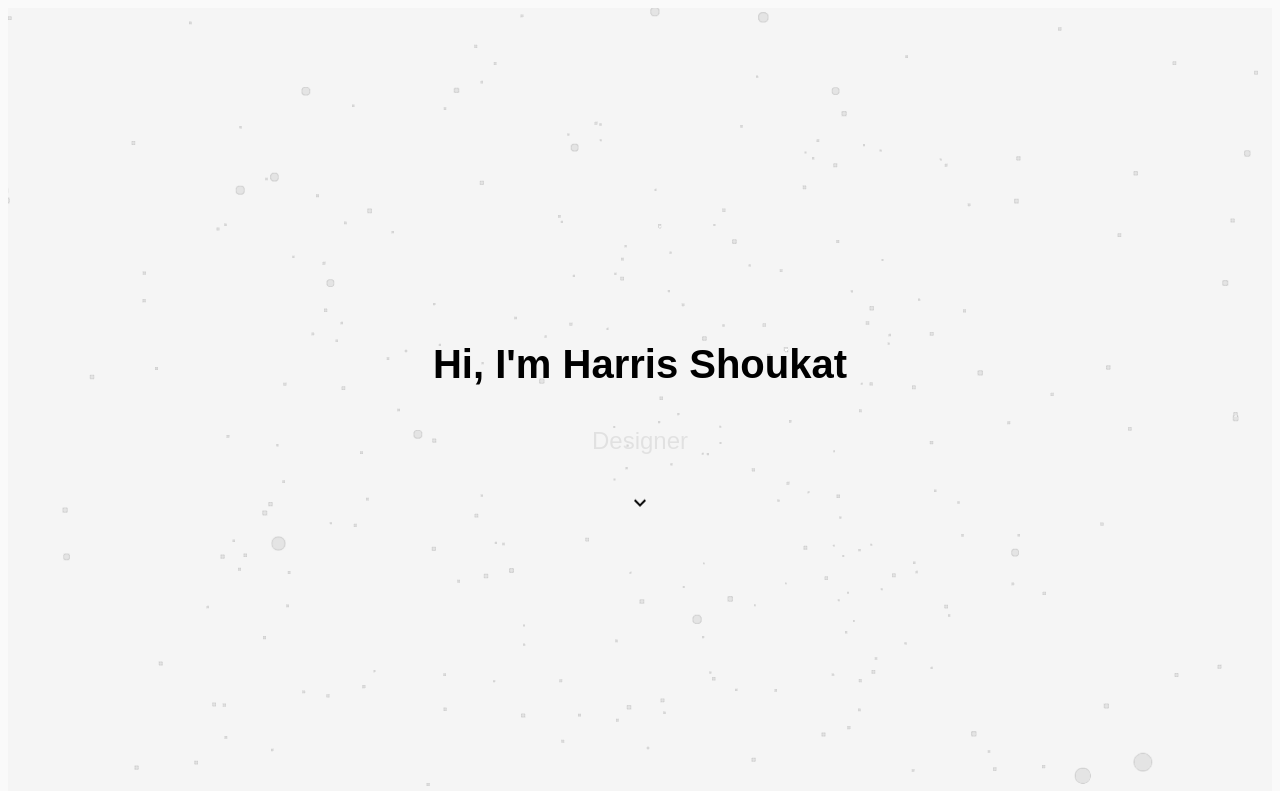
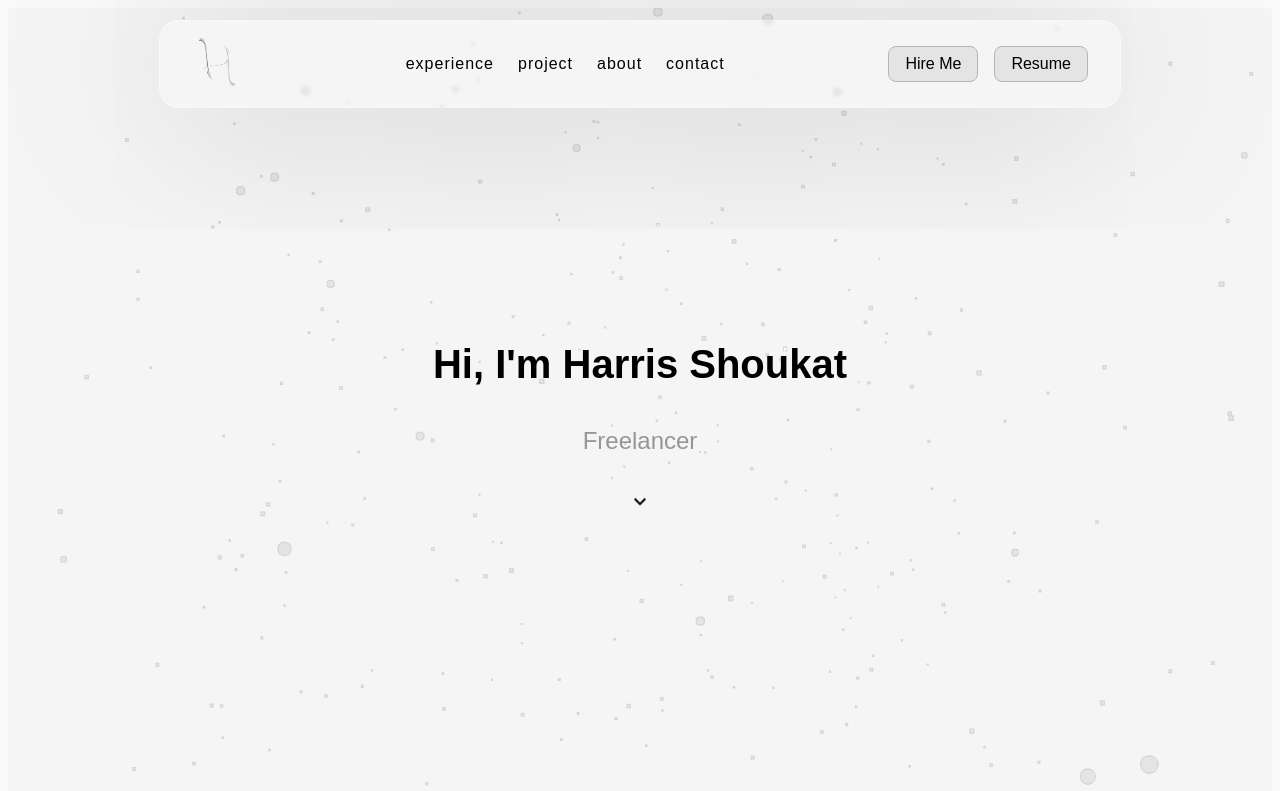
Before and after one commit to Harris-Shoukat/portfolio, a Next.js app: page / in a window 1280 px wide. Shown: the top 791 px of the page. Built offline with nearby package versions, Linux system fonts and the light colour scheme.

Commit message:
folder setup and experience section start

```diff
--- a/package.json
+++ b/package.json
@@ -20,6 +20,7 @@
     "@types/node": "^20",
     "@types/react": "^19",
     "@types/react-dom": "^19",
+    "@types/three": "^0.181.0",
     "eslint": "^9",
     "eslint-config-next": "16.0.1",
     "tailwindcss": "^4",
--- /dev/null
+++ b/src/app/components/experience/Experience.module.css
@@ -0,0 +1,10 @@
+.experience {
+  height: 100vh;              /* full screen height */
+  display: flex;              /* use flexbox */
+  align-items: center;        /* center vertically */
+  justify-content: center;    /* center horizontally */
+  font-size: 2.5rem;          /* larger text */
+  font-weight: bold;          /* bold style */
+  color: black;               /* text color */
+  background: #f5f5f5;        /* light background */
+}
--- /dev/null
+++ b/src/app/components/experience/Experience.tsx
@@ -0,0 +1,12 @@
+import React from 'react'
+import styles from './Experience.module.css'
+
+function Experience() {
+  return (
+    <div id='experience' className={styles.experience}>
+      Experience
+    </div>
+  )
+}
+
+export default Experience
--- a/src/app/components/Navbar.module.css
+++ b/src/app/components/navbar/Navbar.module.css
@@ -9,22 +9,9 @@
   border-radius: 20px;
   background: rgba(255, 255, 255, 0.08);
   backdrop-filter: blur(2px) saturate(180%);
-  -webkit-backdrop-filter: blur(2px) saturate(180%);
   border: 1px solid rgba(255, 255, 255, 0.3);
   box-shadow: 0 0 200px rgba(0, 0, 0, 0.2);
   transition: all 0.3s ease;
-}
-
-.visible {
-  opacity: 1;
-  pointer-events: auto;
-  transform: translateX(-50%) translateY(0);
-}
-
-.hidden {
-  opacity: 0;
-  pointer-events: none;
-  transform: translateX(-50%) translateY(-20px);
 }
 
 .navbarContent {
--- a/src/app/components/Navbar.tsx
+++ b/src/app/components/navbar/Navbar.tsx
@@ -1,53 +1,43 @@
 'use client';
-import React, { useState, useEffect } from 'react';
+import React, { useState } from 'react';
 import Link from 'next/link';
 import Image from 'next/image';
 import styles from './Navbar.module.css';
-import logo from '../assets/logos.png';
+import logo from '../../assets/logos.png';
 import { Menu, X } from 'lucide-react'; // icons for mobile toggle
 
 const Navbar = () => {
-  const [showNavbar, setShowNavbar] = useState(false);
   const [menuOpen, setMenuOpen] = useState(false);
 
-  useEffect(() => {
-    const handleScroll = () => {
-      const isAwayFromTop = window.scrollY > 10;
-      setShowNavbar(isAwayFromTop);
-    };
-    window.addEventListener('scroll', handleScroll);
-    return () => window.removeEventListener('scroll', handleScroll);
-  }, []);
-
   return (
-    <nav className={`${styles.navbar} ${showNavbar ? styles.visible : styles.hidden}`}>
+    <nav className={styles.navbar}>
       <div className={styles.navbarContent}>
         {/* Logo */}
         <div className={styles.logo}>
           <Image src={logo} alt="Logo" width={50} height={50} />
         </div>
 
-        {/* Desktop Links */}
+        {/* Links */}
         <div className={`${styles.navLinks} ${menuOpen ? styles.showMenu : ''}`}>
-          <Link href="#experience" onClick={() => setMenuOpen(false)}>experience</Link>
-          <Link href="#project" onClick={() => setMenuOpen(false)}>project</Link>
-          <Link href="#about" onClick={() => setMenuOpen(false)}>about</Link>
-          <Link href="#contact" onClick={() => setMenuOpen(false)}>contact</Link>
+          <a href="#experience" onClick={() => setMenuOpen(false)}>experience</a>
+          <a href="#project" onClick={() => setMenuOpen(false)}>project</a>
+          <a href="#about" onClick={() => setMenuOpen(false)}>about</a>
+          <a href="#contact" onClick={() => setMenuOpen(false)}>contact</a>
 
-          {/* CTA Buttons visible inside mobile menu */}
+          {/* Buttons inside mobile menu */}
           <div className={styles.mobileButtons}>
             <button style={{width: '100%'}}>Hire Me</button>
             <button style={{width: '100%'}}>Resume</button>
           </div>
         </div>
 
-        {/* Desktop CTA Buttons */}
+        {/* Desktop buttons */}
         <div className={styles.ctaButtons}>
           <button>Hire Me</button>
           <button>Resume</button>
         </div>
 
-        {/* Hamburger Icon */}
+        {/* Mobile toggle icon */}
         <div className={styles.menuIcon} onClick={() => setMenuOpen(!menuOpen)}>
           {menuOpen ? <X size={26} /> : <Menu size={26} />}
         </div>
--- a/src/app/globals.css
+++ b/src/app/globals.css
@@ -2,3 +2,6 @@ body {
   background-color: #FAFAFA;
   font-family: Arial, sans-serif;
 }
+html {
+  scroll-behavior: smooth;
+}
--- a/src/app/layout.tsx
+++ b/src/app/layout.tsx
@@ -1,6 +1,6 @@
 import type { Metadata } from "next";
 import "./globals.css";
-import Navbar from "@/app/components/Navbar";
+import Navbar from "@/app/components/navbar/Navbar";
 
 export const metadata: Metadata = {
   title: "My Portfolio",
--- a/src/app/page.tsx
+++ b/src/app/page.tsx
@@ -1,10 +1,12 @@
 import React from 'react';
-import Hero from './components/Hero';
+import Hero from './components/hero/Hero';
+import Experience from './components/experience/Experience';
 
 const HomePage = () => {
   return (
     <>
       <Hero />
+      <Experience />
     </>
   );
 };
```
Also changed, not shown: src/app/components/hero/Hero.module.css (renamed from src/app/components/Hero.module.css), src/app/components/hero/Hero.tsx (renamed from src/app/components/Hero.tsx), 1 other file (tests, documents, lock files or other folders).
